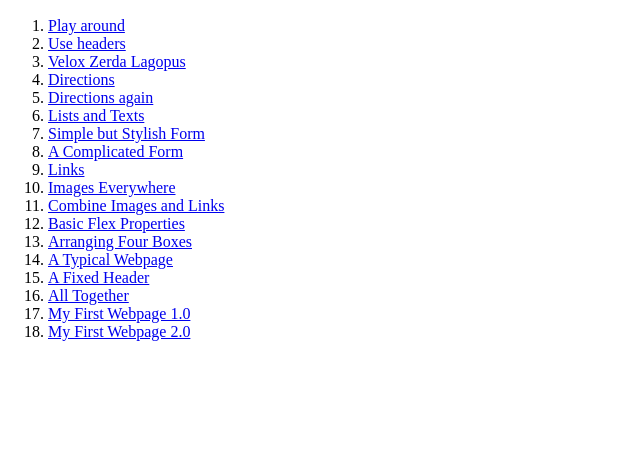
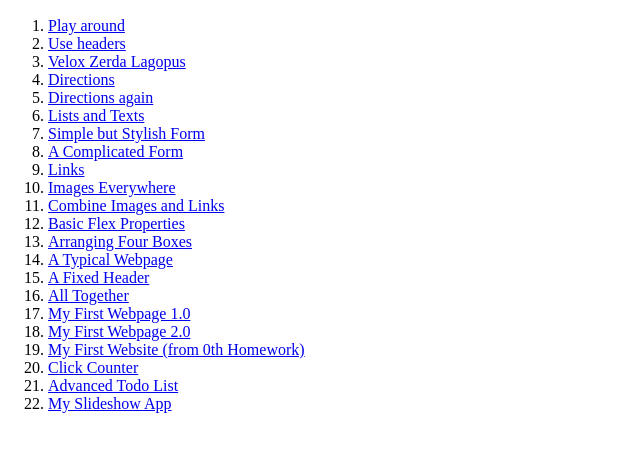
Before and after one commit to HonzaProk/HonzaProk.github.io, a plain HTML site: page index.html in a window 1280 px wide. Shown: the part 110-562 px from the top of the page, without its empty margins (0-640 px from the left). Drawn offline with Linux system fonts and the light colour scheme.

Commit message:
Main list updated

```diff
--- a/index.html
+++ b/index.html
@@ -29,6 +29,10 @@
         <li><a href="./CodePenExtracts/16 - All Together/index.html">All Together</a></li>
         <li><a href="./CodePenExtracts/17 - My first webpage 1-0/index.html">My First Webpage 1.0</a></li>
         <li><a href="./CodePenExtracts/18 - My first webpage 2-0/index.html">My First Webpage 2.0</a></li>
+        <li><a href="./myFirstWebsite/index.html">My First Website (from 0th Homework)</a></li>
+        <li><a href="./myFirstApp/09-ClickCounter/">Click Counter</a></li>
+        <li><a href="./myFirstApp/10b-TodoList-Advanced/index.html">Advanced Todo List</a></li>
+        <li><a href="./myFirstApp/11-SlideApp/slide.html">My Slideshow App</a></li>
     </ol>
 </body>
 </html>
```
